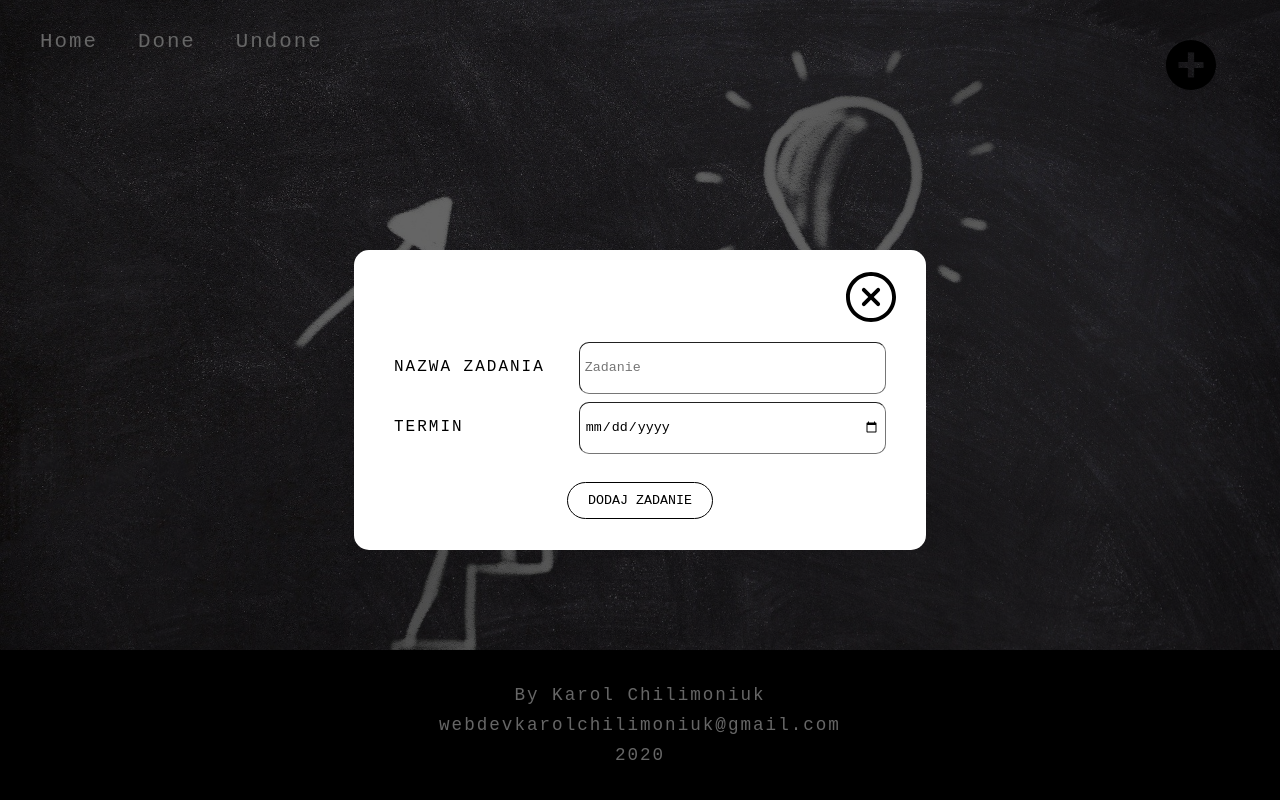
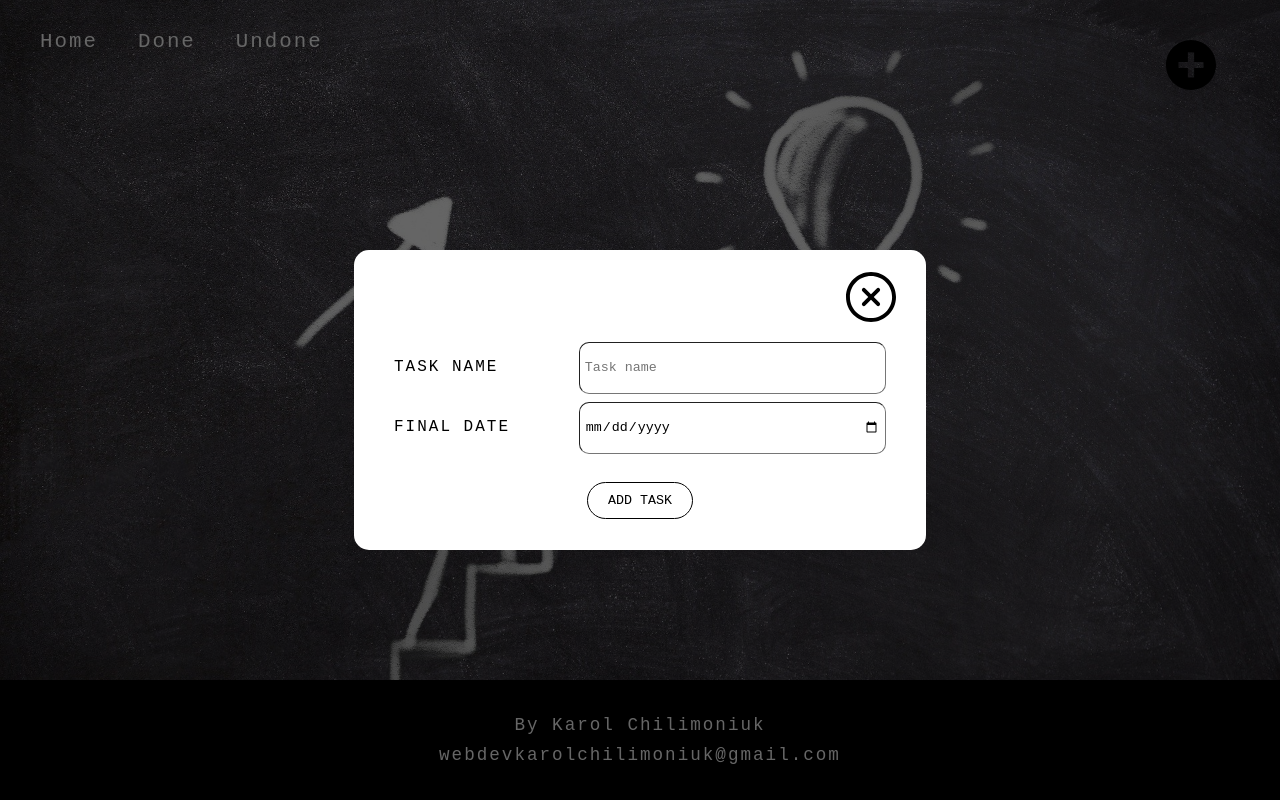
Before and after one commit to KarolChilimoniuk/ReminderApp, a React (Create React App) app: page /#/undone in a window 1280 px wide. Both pictures are taken after a click on the picture 1191 px from the left and 65 px from the top of the page. Built offline with nearby package versions, Linux system fonts and the light colour scheme; a web font is replaced by a local one.

Commit message:
mod: polish words changed to english

```diff
--- a/src/components/Footer/Footer.js
+++ b/src/components/Footer/Footer.js
@@ -6,7 +6,6 @@ const Footer = () => {
     <footer className={styles.footer}>
       <p className={styles.paragraph}>By Karol Chilimoniuk</p>
       <p className={styles.paragraph}>webdevkarolchilimoniuk@gmail.com</p>
-      <p className={styles.paragraph}>2020</p>
     </footer>
   );
 };
--- a/src/components/Modals/NewTaskModal/NewTaskModal.js
+++ b/src/components/Modals/NewTaskModal/NewTaskModal.js
@@ -1,12 +1,11 @@
 import React, { useState } from "react";
-import {useHistory} from "react-router-dom";
+import { useHistory } from "react-router-dom";
 import PropTypes from "prop-types";
 import NewTaskModel from "../../../models/taskModel";
 import Cross from "../../../images/icons/error.svg";
 import styles from "./NewTaskModal.module.css";
 
 const NewTaskModal = ({ visible, onClickHandler }) => {
-
   const history = useHistory();
   const [tasks] = useState(JSON.parse(localStorage.getItem("tasks")));
 
@@ -31,7 +30,7 @@ const NewTaskModal = ({ visible, onClickHandler }) => {
   };
 
   const saveNewTask = () => {
-    if(newTask.finalDate !== "" && newTask.name !== "") {
+    if (newTask.finalDate !== "" && newTask.name !== "") {
       const newTasksContainer = JSON.parse(localStorage.getItem("tasks"));
       newTasksContainer.push(new NewTaskModel(newTask.name, newTask.finalDate));
       localStorage.setItem("tasks", JSON.stringify(newTasksContainer));
@@ -52,9 +51,11 @@ const NewTaskModal = ({ visible, onClickHandler }) => {
         <form
           className={styles.form}
           onSubmit={() => {
-            if(newTask.finalDate !== "" && newTask.name !== "") {
-              alert(`Dodałeś nowe zadanie: ${newTask.name}, \nTermin: ${newTask.finalDate}`);
-              history.push('/undone');
+            if (newTask.finalDate !== "" && newTask.name !== "") {
+              alert(
+                `New task is added: ${newTask.name}, \nFinal date: ${newTask.finalDate}`
+              );
+              history.push("/undone");
               onClickHandler();
               newTaskData({
                 name: "",
@@ -65,20 +66,20 @@ const NewTaskModal = ({ visible, onClickHandler }) => {
         >
           <div className={styles.form_element}>
             <label className={styles.label} htmlFor="taskName">
-              Nazwa zadania
+              Task name
             </label>
             <input
               className={styles.input}
               type="text"
               id="taskName"
               onChange={nameHandler}
-              placeholder="Zadanie"
+              placeholder="Task name"
               value={newTask.name}
             />
           </div>
           <div className={styles.form_element}>
             <label className={styles.label} htmlFor="taskDate">
-              Termin
+              Final date
             </label>
             <input
               className={styles.input}
@@ -90,7 +91,7 @@ const NewTaskModal = ({ visible, onClickHandler }) => {
           <input
             className={styles.submit}
             type="submit"
-            value="Dodaj zadanie"
+            value="Add task"
             onClick={saveNewTask}
           />
         </form>
--- a/src/components/TasksList/TasksList.js
+++ b/src/components/TasksList/TasksList.js
@@ -72,11 +72,11 @@ const TasksList = ({ tasksType }) => {
             .map((taskToShow) => (
               <li className={styles.list_element} key={taskToShow.id}>
                 <h3 className={styles.list_paragraph}>
-                  Zadanie:{" "}
-                  <span className={styles.span}>{taskToShow.name}</span>
+                  Task: <span className={styles.span}>{taskToShow.name}</span>
                 </h3>
                 <h3 className={styles.list_paragraph}>
-                  Termin: <span className={styles.span}>{taskToShow.term}</span>
+                  Final date:{" "}
+                  <span className={styles.span}>{taskToShow.term}</span>
                 </h3>
                 <img
                   className={styles.list_element_image}
@@ -101,10 +101,11 @@ const TasksList = ({ tasksType }) => {
           taskToShow.done === true ? (
             <li className={styles.list_element_done} key={taskToShow.id}>
               <h3 className={styles.list_paragraph}>
-                Zadanie: <span className={styles.span}>{taskToShow.name}</span>
+                Task: <span className={styles.span}>{taskToShow.name}</span>
               </h3>
               <h3 className={styles.list_paragraph}>
-                Termin: <span className={styles.span}>{taskToShow.term}</span>
+                Final date:{" "}
+                <span className={styles.span}>{taskToShow.term}</span>
               </h3>
               <img
                 className={styles.list_element_image}
@@ -122,10 +123,11 @@ const TasksList = ({ tasksType }) => {
           ) : (
             <li className={styles.list_element} key={taskToShow.id}>
               <h3 className={styles.list_paragraph}>
-                Zadanie: <span className={styles.span}>{taskToShow.name}</span>
+                Task: <span className={styles.span}>{taskToShow.name}</span>
               </h3>
               <h3 className={styles.list_paragraph}>
-                Termin: <span className={styles.span}>{taskToShow.term}</span>
+                Final date:{" "}
+                <span className={styles.span}>{taskToShow.term}</span>
               </h3>
               <img
                 className={styles.list_element_image}
```
